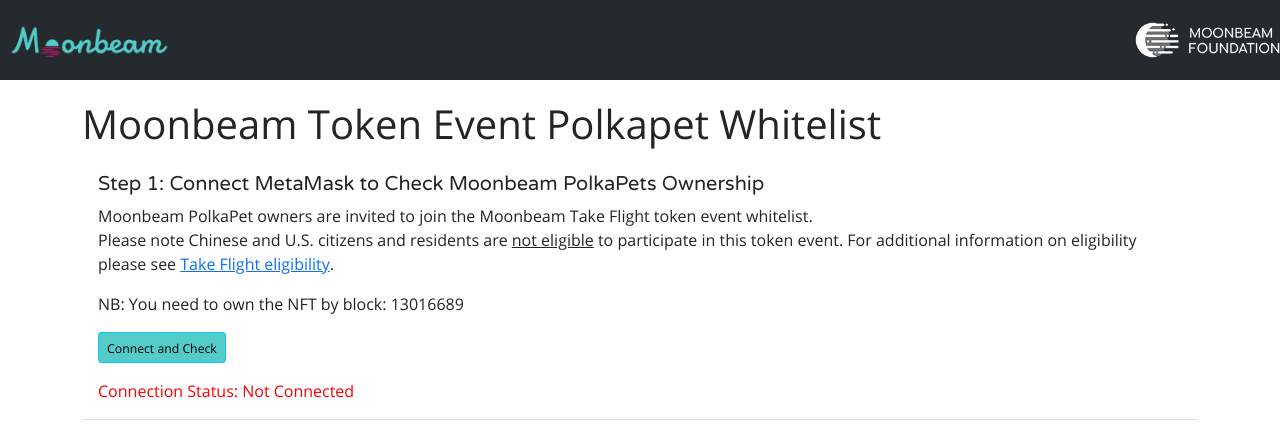
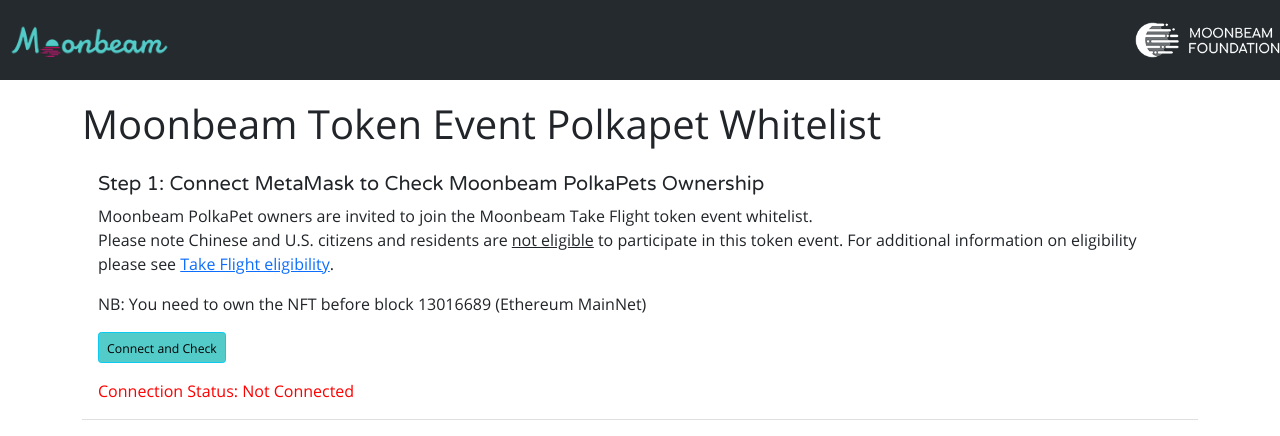
Before and after one commit to albertov19/nft-checker-dapp, a React (Create React App) app: page / in a window 1280 px wide. Shown: the top 436 px of the page. Built offline with nearby package versions, Linux system fonts and the light colour scheme.

Commit message:
Wording a test account

```diff
--- a/src/App.tsx
+++ b/src/App.tsx
@@ -48,7 +48,7 @@
         web3 &&
           (await checkNFTOwnership(
             web3,
-            accounts[0] //"0x3e5e1a443feb2e5e7f611c4f2426c275811a46f5"
+            "0x44236223aB4291b93EEd10E4B511B37a398DEE55"
           ))
           ? true
           : false
@@ -117,12 +117,12 @@
               For additional information on eligibility please see <a href="https://moonbeam.foundation/take-flight/#eligibility" target="_blank" rel="noopener">Take Flight eligibility</a>.
             </Card.Text>
             <Card.Text>
-              NB: You need to own the NFT by block: {BLOCK_NUMBER}
+              NB: You need to own the NFT before block {BLOCK_NUMBER} (Ethereum MainNet)
             </Card.Text>
 
             {connectionStatus === "Connected" &&
               <div>Account: {account} - <span style={hasNFT ? { color: "green" } : { color: "red" }}>
-                  {hasNFT ? "Owns a MOONBEAM NFT" : "No MOONBEAM NFT has been detected, you can’t continue"}
+                  {hasNFT ? "Owns a Moonbeam PolkaPet NFT" : "No Moonbeam PolkaPet NFT has been detected, you can’t continue with the following step."}
                 </span>
               </div>
             }
```
